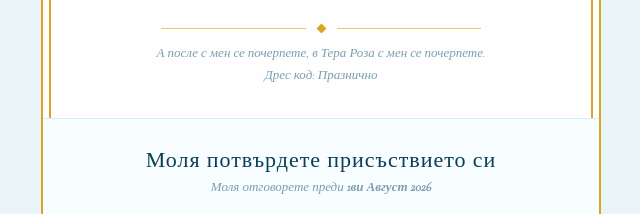
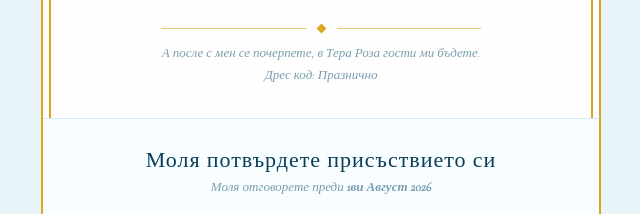
Before and after one commit to txd481/christening-invitation, a plain HTML site: page index.html in a window 1280 px wide. Shown: the part 773-987 px from the top of the page, 319-959 px from the left. Drawn offline with nearby package versions, Linux system fonts and the light colour scheme.

Commit message:
Add files via upload

```diff
--- a/index.html
+++ b/index.html
@@ -163,7 +163,7 @@
       <div class="inv-divider-line"></div>
     </div>
     <p style="font-size:13px; color:#7a9eb0; font-style:italic; line-height:1.7; padding:0 8px;">
-      А после с мен се почерпете, в Тера Роза с мен се почерпете.<br>
+      А после с мен се почерпете, в Тера Роза гости ми бъдете.<br>
       Дрес код: Празнично
     </p>
   </div>
```
